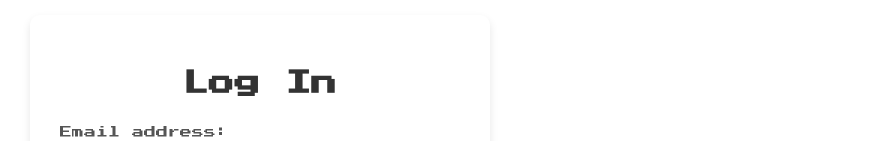
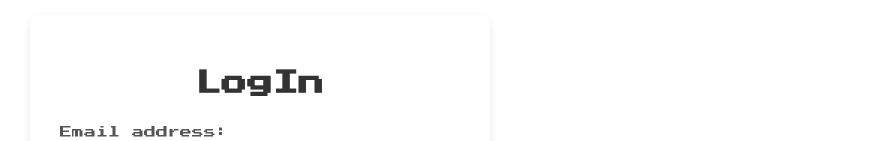
Before and after one commit to pbln/mern-pokedex, a React (Create React App) app: page /login in a window 1280 px wide. Shown: the part 488-629 px from the top of the page, without its empty margins (380-1272 px from the left). Built offline with nearby package versions, Linux system fonts and the light colour scheme.

Commit message:
Update Login.js

```diff
--- a/src/pages/Login.js
+++ b/src/pages/Login.js
@@ -18,7 +18,7 @@ const Login = () => {
 
   return (
     <form className="login" onSubmit={handleSubmit}>
-      <h3>Log In</h3>
+      <h3>LogIn</h3>
 
 
       <label>Email address:</label>
```
